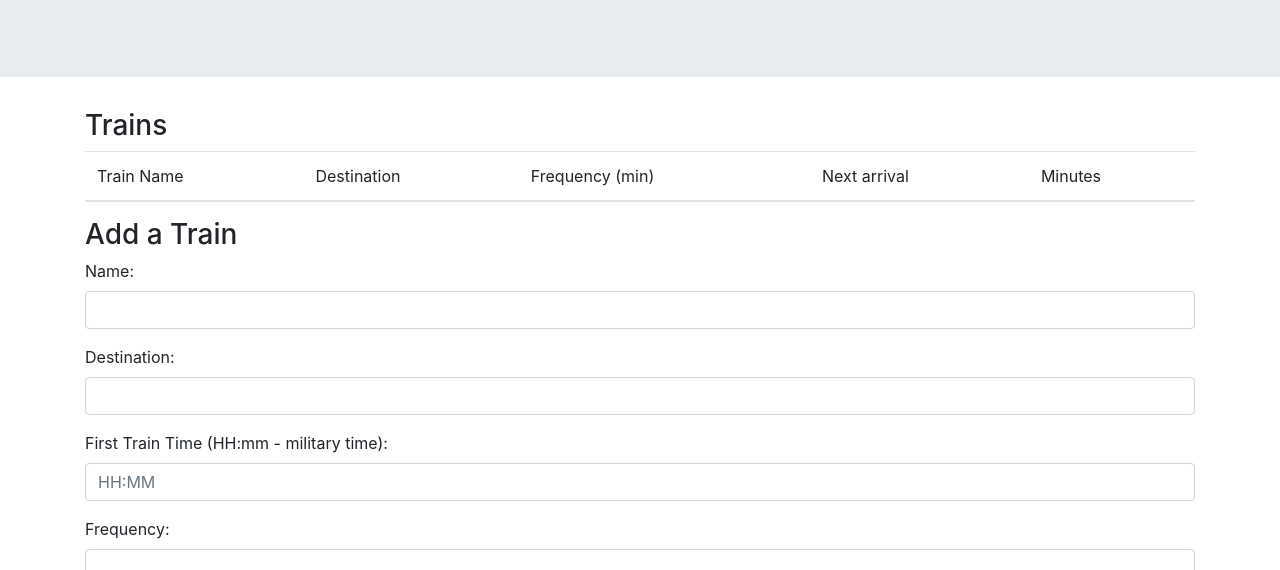
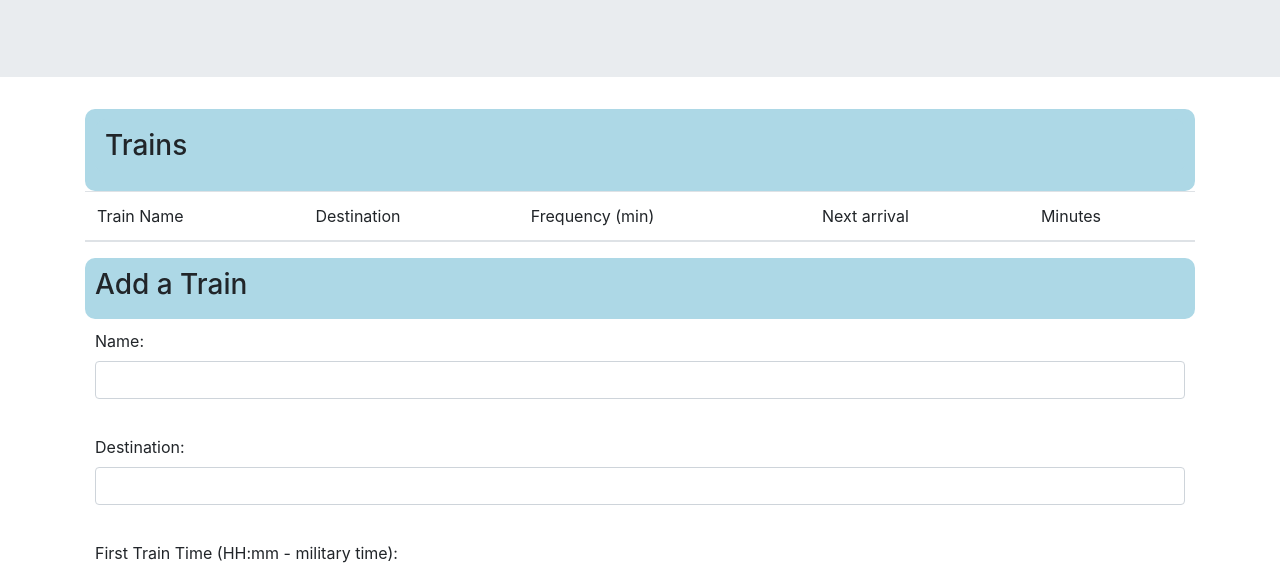
Before and after one commit to kayjlou/TrainScheduler2, a plain HTML site: page index.html in a window 1280 px wide. Shown: the part 172-742 px from the top of the page. Drawn offline with nearby package versions, Linux system fonts and the light colour scheme; no server answers.

Commit message:
Changed background colors

```diff
--- a/assets/css/style.css
+++ b/assets/css/style.css
@@ -1,3 +1,9 @@
-.panel>.panel-default {
-  background-color: teal
+.panel-heading {
+  background-color: lightblue;
+  padding: 10px;
+  border-radius: 10px;
 }
+
+.form-group {
+  padding: 10px
+}
--- a/assets/javascript/game.js
+++ b/assets/javascript/game.js
@@ -65,6 +65,7 @@ db.collection("trains").onSnapshot(snap => {
       .add(minutes, "m")
       .format("HH:MM A");
 
+    // document.querySelector("train-table").remove();
     //Change HTML to reflect data
     let trainElem = document.createElement("tr");
     trainElem.innerHTML = `<td>${name}</td>
```
